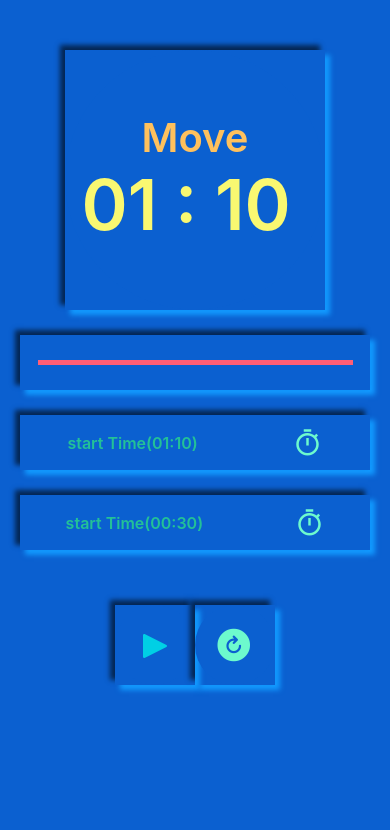
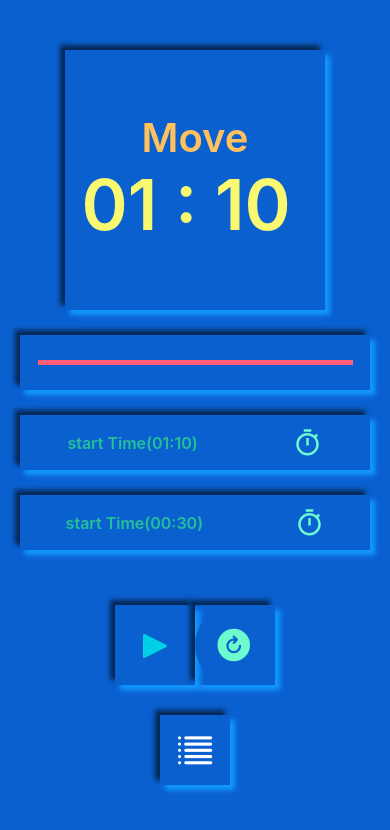
Before and after one commit to leekyungho112/exercise-timer, a React Native app: screen / in a window 390 px wide. Shown: the top 830 px of the page. Built offline with nearby package versions, Linux system fonts and the light colour scheme.

Commit message:
pasued fixed

```diff
--- /dev/null
+++ b/components/List.js
@@ -0,0 +1,12 @@
+import React from 'react';
+import { Text, View } from 'react-native';
+
+const List = () => {
+  return (
+    <View>
+      <Text>list</Text>
+    </View>
+  );
+};
+
+export default List;
--- a/components/ModalPicker.js
+++ b/components/ModalPicker.js
@@ -1,5 +1,5 @@
 import { Picker } from '@react-native-picker/picker';
-import React from 'react';
+import React, { useState } from 'react';
 import { View, Text, Modal, TouchableOpacity } from 'react-native';
 import { Fontisto } from '@expo/vector-icons';
 const ModalPicker = ({
@@ -56,11 +56,11 @@ const ModalPicker = ({
               marginTop: 15,
             }}
             selectedValue={isMove ? exerciseTime.min : breakTime.min}
-            onValueChange={(itemValue) =>
+            onValueChange={(itemValue) => {
               isMove
                 ? setExerciseTime({ ...exerciseTime, min: itemValue })
-                : setBreakTime({ ...breakTime, min: itemValue })
-            }
+                : setBreakTime({ ...breakTime, min: itemValue });
+            }}
           >
             {values.length > 0 &&
               values.map((item, index) => (
--- a/components/Timer.js
+++ b/components/Timer.js
@@ -8,9 +8,10 @@ import {
   View,
 } from 'react-native';
 
-import { MaterialIcons } from '@expo/vector-icons';
+import { MaterialIcons, Fontisto } from '@expo/vector-icons';
 import Button from './Button';
 import ModalPicker from './ModalPicker';
+import List from './List';
 
 const Timer = () => {
   const [exerciseTime, setExerciseTime] = useState({
@@ -25,9 +26,11 @@ const Timer = () => {
   const [isPaused, setIsPaused] = useState(true);
   const [isBreak, setIsBreak] = useState(false);
   const [isModal, setIsModal] = useState(false);
+  const [listMode, setListMode] = useState(true);
   const { height } = Dimensions.get('window');
   const [secondsLeft, setSecondsLeft] = useState(0);
   const secondRef = useRef(secondsLeft);
+  const isPausedRef = useRef(isPaused);
 
   const timeBreak = () => {
     if (secondRef.current === 0) {
@@ -55,7 +58,7 @@ const Timer = () => {
     setSecondsLeft(secondRef.current);
 
     const play = setInterval(() => {
-      if (isPaused) {
+      if (isPausedRef.current) {
         return;
       }
       if (isBreak) {
@@ -66,15 +69,15 @@ const Timer = () => {
     }, 1000);
 
     return () => clearInterval(play);
-  }, [isPaused, isBreak, secondRef]);
+  }, [isBreak, exerciseTime]);
 
   const play = () => {
-    setIsPaused(!isPaused);
+    setIsPaused((prev) => (isPausedRef.current = !prev));
   };
   const reset = () => {
     setExerciseTime({ min: 1, sec: 10 });
     setBreakTime({ min: 0, sec: 30 });
-    setIsPaused(true);
+    setIsPaused(() => (isPausedRef.current = true));
     setIsBreak(false);
   };
 
@@ -116,6 +119,8 @@ const Timer = () => {
         height: height,
       }}
     >
+      {listMode ? (
+        <>
           <View style={{ marginTop: 50 }}>
             <NeuMorph boxSize={260}>
               <Text
@@ -163,9 +168,13 @@ const Timer = () => {
           <NeuMorph>
             <View style={styles.inputs}>
               <Text style={styles.inputText}>{`start Time(${
-            exerciseTime.min < 10 ? `0${exerciseTime.min}` : exerciseTime.min
+                exerciseTime.min < 10
+                  ? `0${exerciseTime.min}`
+                  : exerciseTime.min
               }:${
-            exerciseTime.sec < 10 ? `0${exerciseTime.sec}` : exerciseTime.sec
+                exerciseTime.sec < 10
+                  ? `0${exerciseTime.sec}`
+                  : exerciseTime.sec
               })`}</Text>
               <TouchableOpacity
                 onPress={() => {
@@ -214,6 +223,21 @@ const Timer = () => {
             setBreakTime={setBreakTime}
             isMove={isMove}
           />
+        </>
+      ) : (
+        <List />
+      )}
+      <View style={{ marginTop: 30 }}>
+        <NeuMorph boxSize={70}>
+          <TouchableOpacity
+            onPress={() => {
+              setListMode((prev) => !prev);
+            }}
+          >
+            <Fontisto name="list-2" size={28} color="white" />
+          </TouchableOpacity>
+        </NeuMorph>
+      </View>
     </View>
   );
 };
```
Lines whose indentation alone changed are shown as unchanged.
